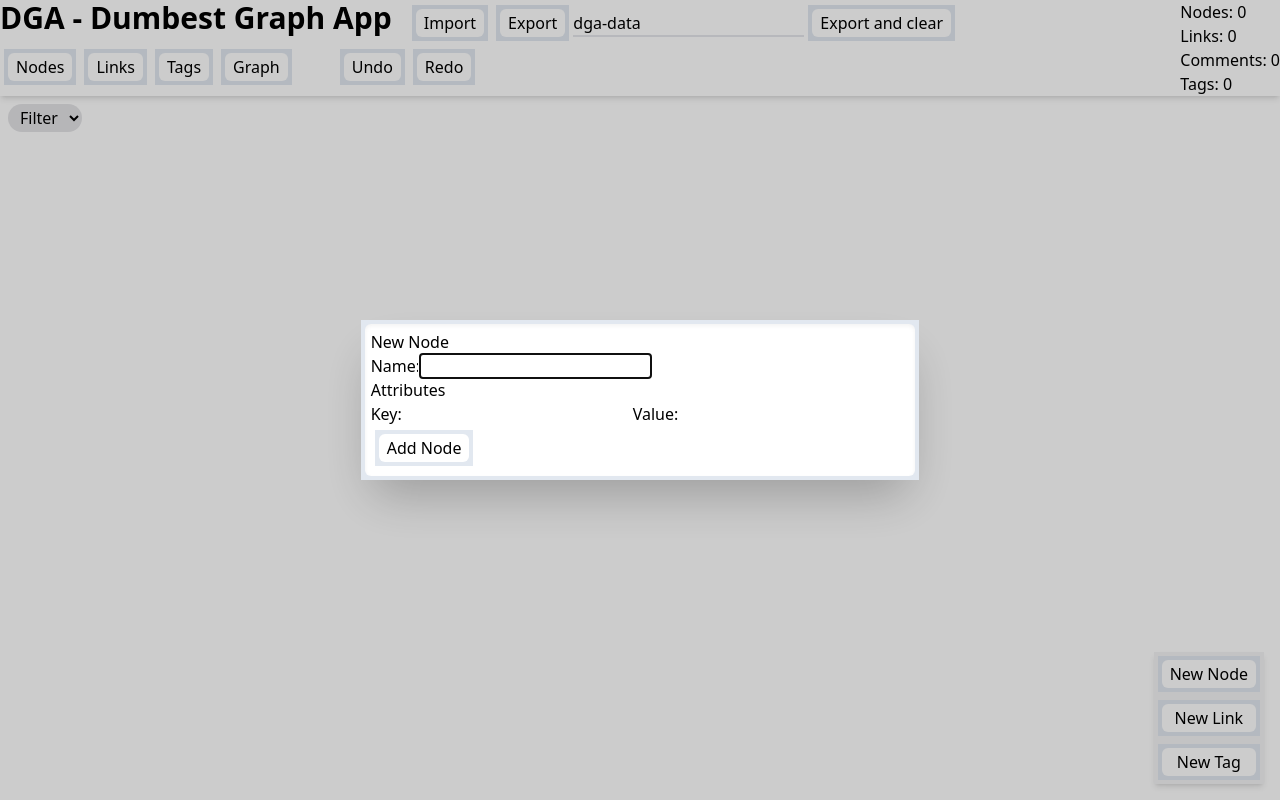
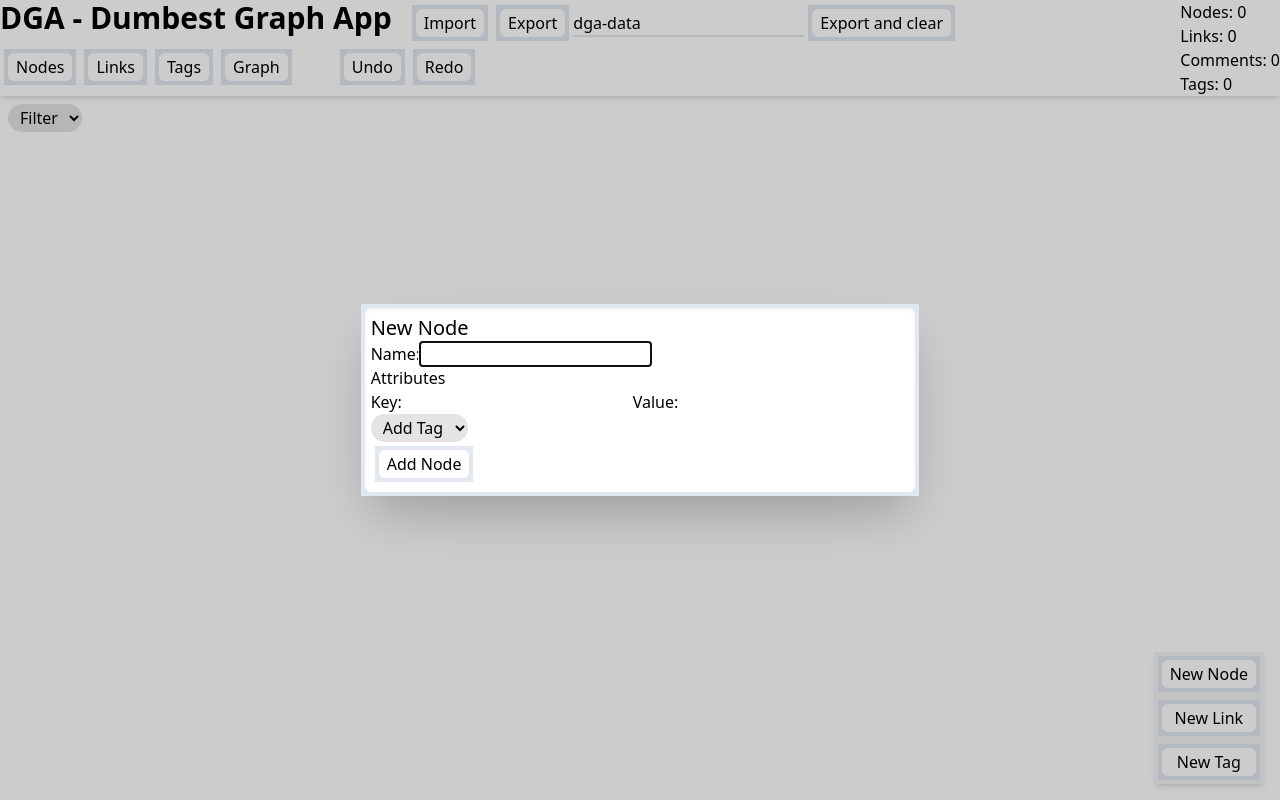
Before and after one commit to George2f/dumbest-graph-app, a React (Vite) app: page /nodes in a window 1280 px wide. Both pictures are taken after a click on the button "New Node". Built offline with nearby package versions, Linux system fonts and the light colour scheme.

Commit message:
feat(dga): make nodes copyable and persist some inputs after adding new node

```diff
--- a/package.json
+++ b/package.json
@@ -1,7 +1,7 @@
 {
     "name": "dumbest-graph-app",
     "private": true,
-    "version": "0.10.0",
+    "version": "1.0.0",
     "type": "module",
     "scripts": {
         "dev": "vite",
--- a/src/modules/node/NewNodeModule/NewNodeModule.tsx
+++ b/src/modules/node/NewNodeModule/NewNodeModule.tsx
@@ -3,15 +3,25 @@ import { useGraph } from '../../../providers/GraphProvider';
 import { useHistory } from '../../../providers/HistoryProvider';
 import AddNodeCommand from '../../../Command/AddNodeCommand';
 import Button from '../../../components/Button';
+import IdType from '../../../types/IdType';
+import TagPill from '../../../components/TagPill';
+import INode from '../../../types/INode';
 
-export default function NewNodeModule() {
+interface NewNodeModuleProps {
+    original?: INode;
+}
+
+export default function NewNodeModule({ original }: NewNodeModuleProps) {
     const graph = useGraph();
     const history = useHistory();
 
     const [newNodeName, setNewNodeName] = useState<string>('');
-    const [newAttributes, setNewAttributes] = useState<[string, string][]>([
-        ['', ''],
-    ]);
+    const [newAttributes, setNewAttributes] = useState<[string, string][]>(
+        original?.attributes || [['', '']]
+    );
+    const [newNodeTags, setNewNodeTags] = useState<IdType[]>(
+        original?.tags || []
+    );
 
     const handleSubmit = useCallback(
         (e) => {
@@ -21,7 +31,7 @@ export default function NewNodeModule() {
                 {
                     id: graph.getNewId(),
                     name: newNodeName,
-                    tags: [],
+                    tags: newNodeTags,
                     attributes: newAttributes.filter(
                         ([key, value]) => key && value
                     ),
@@ -32,14 +42,14 @@ export default function NewNodeModule() {
             history.push(command);
 
             setNewNodeName('');
-            setNewAttributes([['', '']]);
+            setNewAttributes(newAttributes.map(([key]) => [key, '']));
         },
-        [graph, history, newAttributes, newNodeName]
+        [graph, history, newAttributes, newNodeName, newNodeTags]
     );
 
     return (
         <>
-            <h3>New Node</h3>
+            <h2 className="text-xl">{original ? 'Copy' : 'New'} Node</h2>
             <form onSubmit={handleSubmit}>
                 <label>
                     Name:
@@ -105,6 +115,37 @@ export default function NewNodeModule() {
                         )}
                     </div>
                 ))}
+                <div className="flex flex-row flex-wrap gap-1.5">
+                    {newNodeTags.map((tagId) => (
+                        <TagPill
+                            key={tagId}
+                            tag={graph.getTag(tagId)!}
+                            onDelete={() => {
+                                setNewNodeTags(
+                                    newNodeTags.filter((tag) => tag !== tagId)
+                                );
+                            }}
+                        />
+                    ))}
+                    <select
+                        className="rounded-full bg-zinc-200 px-2 py-0.5 hover:bg-zinc-200  active:bg-zinc-300"
+                        onChange={(e) => {
+                            setNewNodeTags([
+                                ...newNodeTags,
+                                Number.parseInt(e.target.value),
+                            ]);
+                        }}
+                        value="">
+                        {graph.tags
+                            .filter((tag) => !newNodeTags.includes(tag.id))
+                            .map((tag) => (
+                                <option key={tag.id} value={tag.id}>
+                                    {tag.name}
+                                </option>
+                            ))}
+                        <option value={''}>Add Tag</option>
+                    </select>
+                </div>
                 <div>
                     <Button type="submit">Add Node</Button>
                 </div>
--- a/src/modules/node/NodeDetailsModule/NodeDetailsModule.tsx
+++ b/src/modules/node/NodeDetailsModule/NodeDetailsModule.tsx
@@ -12,6 +12,7 @@ import DeleteNodeCommand from '../../../Command/DeleteNodeCommand';
 import ConfirmModal from '../../../components/ConfirmModal';
 import NewLinkModule from '../../link/NewLinkModule';
 import LinkListModule from '../../link/LinkListModule';
+import NewNodeModule from '../NewNodeModule';
 
 interface INodeDetailsProps {
     node: INode;
@@ -38,6 +39,8 @@ export default function NodeDetailsModule({
     const [isNewLinkModalOpen, setIsNewLinkModalOpen] =
         useState<boolean>(false);
     const [isLinkListModalOpen, setIsLinkListModalOpen] =
+        useState<boolean>(false);
+    const [isNewNodeModalOpen, setIsNewNodeModalOpen] =
         useState<boolean>(false);
 
     const relatedComments = useMemo(
@@ -87,7 +90,8 @@ export default function NodeDetailsModule({
                     e.preventDefault();
                     handleSave();
                 }}>
-                <label>
+                <div className="flex w-full items-center justify-between">
+                    <label className="text-xl">
                         Name:
                         <input
                             type="text"
@@ -97,6 +101,12 @@ export default function NodeDetailsModule({
                             }
                         />
                     </label>
+                    <Button
+                        type="button"
+                        onClick={() => setIsNewNodeModalOpen(true)}>
+                        Copy
+                    </Button>
+                </div>
                 <div>Attributes:</div>
                 {editNodeAttributes.map(([key, value], index) => (
                     <div key={index} className="">
@@ -229,6 +239,11 @@ export default function NodeDetailsModule({
                 </div>
             </form>
             <Modal
+                isOpen={isNewNodeModalOpen}
+                onDismiss={() => setIsNewNodeModalOpen(false)}>
+                <NewNodeModule original={node} />
+            </Modal>
+            <Modal
                 isOpen={isLinkListModalOpen}
                 onDismiss={() => setIsLinkListModalOpen(false)}>
                 <div className="max-h-96 overflow-y-scroll">
--- a/src/modules/node/NodeListModule/components/NodeListItem/NodeListItem.tsx
+++ b/src/modules/node/NodeListModule/components/NodeListItem/NodeListItem.tsx
@@ -10,6 +10,7 @@ import ConfirmModal from '../../../../../components/ConfirmModal';
 import NodeDetailsModule from '../../../NodeDetailsModule/NodeDetailsModule';
 import NewLinkModule from '../../../../link/NewLinkModule';
 import LinkListModule from '../../../../link/LinkListModule';
+import NewNodeModule from '../../../NewNodeModule';
 
 interface INodeListItemProps {
     node: INode;
@@ -32,6 +33,8 @@ export default function NodeListItem({
         useState<boolean>(false);
     const [isLinkListModalOpen, setIsLinkListModalOpen] =
         useState<boolean>(false);
+    const [isNewNodeModalOpen, setIsNewNodeModalOpen] =
+        useState<boolean>(false);
 
     const relatedComments = useMemo(
         () => graph.comments.filter((comment) => comment.targetId === node.id),
@@ -50,12 +53,15 @@ export default function NodeListItem({
         <>
             <div className="my-2 rounded-xl bg-slate-200 p-2">
                 <div className="rounded-lg bg-white p-1.5">
-                    <div>
+                    <div className="flex justify-between">
                         <Button
                             onClick={() => {
                                 setIsEditModalOpen(true);
                             }}>
                             {node.id} {node.name}
+                        </Button>
+                        <Button onClick={() => setIsNewNodeModalOpen(true)}>
+                            Copy
                         </Button>
                     </div>
                     <Button onClick={() => setIsLinkListModalOpen(true)}>
@@ -92,6 +98,11 @@ export default function NodeListItem({
                     </div>
                 </div>
             </div>
+            <Modal
+                isOpen={isNewNodeModalOpen}
+                onDismiss={() => setIsNewNodeModalOpen(false)}>
+                <NewNodeModule original={node} />
+            </Modal>
             <Modal
                 isOpen={isEditModalOpen}
                 onDismiss={() => {
--- a/src/pages/index.tsx
+++ b/src/pages/index.tsx
@@ -28,7 +28,6 @@ export default function Root({ children }: { children: ReactNode }) {
                     onDismiss={() => setIsNewNodeModalOpen(false)}>
                     <NewNodeModule />
                 </Modal>
-
                 <Modal
                     isOpen={isNewLinkModalOpen}
                     onDismiss={() => setIsNewLinkModalOpen(false)}>
```
Also changed, not shown: 1 other file (tests, documents, lock files or other folders). Lines whose indentation alone changed are shown as unchanged.
